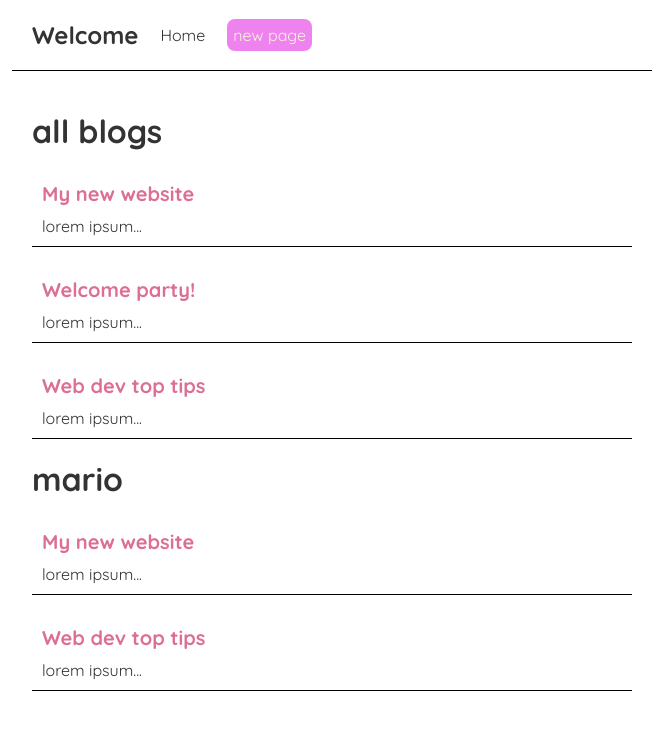
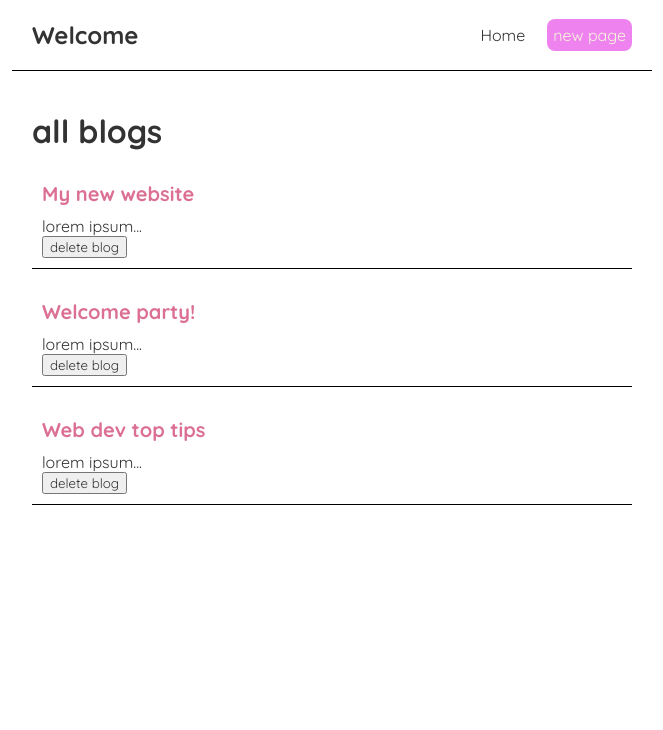
Before and after one commit to malekelkssas/learning-react, a React (Create React App) app: page / in a window 1280 px wide. Shown: the top 730 px of the page, without its empty margins (308-971 px from the left). Built offline with nearby package versions, Linux system fonts and the light colour scheme.

Commit message:
lesson 13 : function as props

```diff
--- a/src/App.js
+++ b/src/App.js
@@ -4,9 +4,6 @@ import Navbar from './Navbar';
 import Home from './Home';
 
 function App() {
-  const title = "Add Component";
-  const likes = 50;
-  const lin= "https://www.google.com";
   return (
     <div className="App">
       <Navbar />
--- a/src/BlogList.js
+++ b/src/BlogList.js
@@ -1,5 +1,6 @@
 const BlogList = (props) => {
-    console.log(props);
+
+
     return (
         <div className="blog-list">
             <h1>{props.title}</h1>
@@ -8,6 +9,7 @@ const BlogList = (props) => {
                     <div className="blog-preview" key={item.id}>
                         <h2>{ item.title } </h2>
                         <p>{ item.body } </p>
+                        <button onClick ={() => props.deleteBlog(item.id)}> delete blog</button>
                     </div>
                 ) )
             }
--- a/src/Home.js
+++ b/src/Home.js
@@ -7,6 +7,10 @@ import BlogList from "./BlogList";
 
 const Home = () => {
 
+    const deleteBlog = (id) =>{
+        let tmp = blogs.filter(element => element.id !== id);
+        setBlogs(tmp);
+    };
     const [blogs , setBlogs] = useState(
         [
             { title: 'My new website', body: 'lorem ipsum...', author: 'mario', id: 1 },
@@ -17,8 +21,7 @@ const Home = () => {
 
     return (
         <div className="home">
-            <BlogList blogs={blogs} title = "all blogs"/>
-            <BlogList blogs={blogs.filter((element)=> element.author=='mario')} title = "mario"/>
+            <BlogList blogs={blogs} title = "all blogs" deleteBlog = {deleteBlog} />
         </div>
      );
 }
--- a/src/Navbar.js
+++ b/src/Navbar.js
@@ -3,7 +3,7 @@ const Navbar = () => {
     return (
         <nav className="navbar">
             <h1>Welcome</h1>
-            <div>
+            <div className="links">
                 <a href="/">Home</a>
                 <a href="/create" style={{
                     color:'beige',
--- a/src/index.css
+++ b/src/index.css
@@ -28,6 +28,10 @@
   text-decoration: none;
   padding: 6px;
 }
+
+.navbar .try {
+  align-self: fle;
+}
 /* hover selector is used to select elements when you mouse over them.  */
 
 
```
